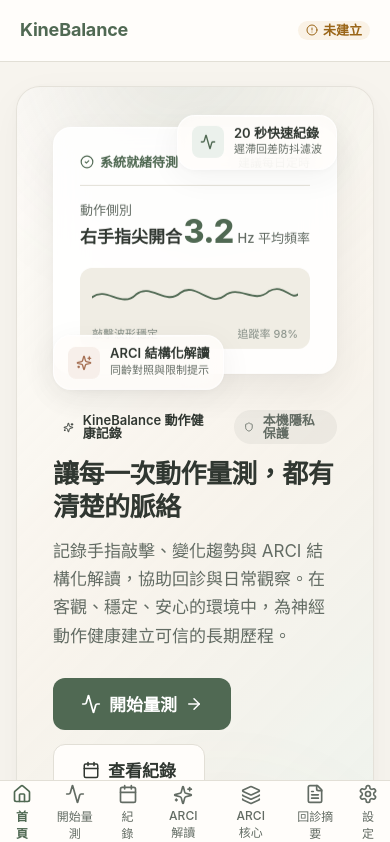
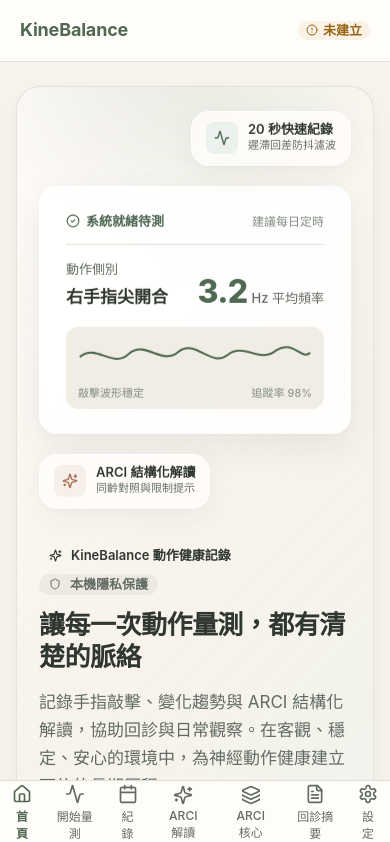
Before and after one commit to Yuz1ove/KineBalance, a React (Vite) app: page / in a window 390 px wide. Shown: the top 842 px of the page. Built offline with nearby package versions, Linux system fonts and the light colour scheme.

Commit message:
Polish live measurement cards and prevent home hero overlap

```diff
--- a/src/components/pages/MeasurePage.css
+++ b/src/components/pages/MeasurePage.css
@@ -1,5 +1,7 @@
 .kb-live-view {
-  margin-bottom: 20px;
+  width: 100%;
+  max-width: 640px;
+  margin: 0 auto 20px;
   scroll-margin-block-start: 12px;
 }
 .kb-measure-viewport { height: min(40svh, 360px); min-height: 180px; }
@@ -12,26 +14,40 @@
 }
 .kb-live-feedback {
   display: grid;
-  grid-template-columns: 1.3fr 1fr;
-  gap: 8px 20px;
-  padding: 14px 18px;
-  background: var(--kb-accent-light, #edf3ed);
-  border-radius: 0 0 var(--kb-radius-lg) var(--kb-radius-lg);
+  grid-template-columns: 1.15fr 1fr;
+  gap: 10px 12px;
+  padding-top: 12px;
   color: var(--kb-text-primary);
 }
+.kb-live-feedback > div {
+  min-width: 0;
+  padding: 14px 18px;
+  border: 1px solid var(--kb-divider);
+  border-radius: var(--kb-radius-lg);
+  background: var(--kb-surface);
+  box-shadow: var(--kb-shadow-subtle);
+}
+.kb-live-feedback > .kb-live-count { background: var(--kb-primary-light); border-color: #d6e1d7; }
+.kb-live-feedback > div > span { display: flex; align-items: center; gap: 8px; color: var(--kb-text-secondary); font-size: 14px; font-weight: 600; margin-bottom: 6px; }
+.kb-live-feedback > div > div { display: flex; align-items: baseline; gap: 6px; }
+.kb-live-feedback > div > div > span { font-size: 14px; color: var(--kb-text-muted); }
 .kb-live-feedback output { font-variant-numeric: tabular-nums; font-weight: 750; line-height: 1.15; }
-.kb-live-count output { font-size: clamp(36px, 6vw, 52px); }
+.kb-live-count output { font-size: clamp(36px, 6vw, 48px); color: var(--kb-primary); }
 .kb-live-time output { font-size: clamp(28px, 5vw, 40px); }
-.kb-live-tracking { grid-column: 1 / -1; margin: 0; font-size: 14px; line-height: 1.4; }
+.kb-live-tracking { grid-column: 1 / -1; display: flex; align-items: baseline; gap: 8px; margin: 0; padding: 0 4px; color: var(--kb-text-secondary); font-size: 13px; line-height: 1.5; }
+.kb-live-tracking::before { content: ''; flex: 0 0 7px; height: 7px; border-radius: 50%; background: var(--kb-warning); }
+.kb-live-tracking[data-tracking="true"]::before { background: var(--kb-success); }
 @media (max-width: 768px) {
   .kb-live-view { scroll-margin-block-start: 80px; }
   .kb-live-view-recording { top: 68px; }
-  .kb-live-feedback { padding: 10px 12px; gap: 6px 12px; }
-  .kb-live-feedback > div > span { font-size: 14px; }
+  .kb-live-feedback { padding-top: 10px; gap: 8px; }
+  .kb-live-feedback > div { padding: 12px; border-radius: var(--kb-radius-md); }
+  .kb-live-feedback > div > span { font-size: 13px; gap: 6px; }
   .kb-measure-viewport { height: min(34svh, 280px); }
 }
 @media (max-height: 500px) {
   .kb-live-view-recording { display: grid; grid-template-columns: 1fr 1fr; align-items: stretch; }
   .kb-live-view-recording .kb-measure-viewport { height: 48svh; min-height: 120px; }
   .kb-live-feedback { gap: 4px 8px; padding: 8px; align-content: center; }
+  .kb-live-feedback > div { padding: 8px; }
 }
--- a/src/components/pages/MeasurePage.tsx
+++ b/src/components/pages/MeasurePage.tsx
@@ -725,9 +725,9 @@
           </div>
 
           {isMeasuring && <section className="kb-live-feedback" aria-label="正式量測即時狀態">
-            <div className="kb-live-count"><span>本次有效開合</span><div><output aria-label="本次有效開合次數" aria-live="polite">{kinematics.tapCount}</output><span> 次</span></div></div>
-            <div className="kb-live-time"><span>{inputMode==='CAMERA'?'剩餘時間':'影片剩餘時間'}</span><div><output aria-label="剩餘秒數">{inputMode==='CAMERA'?countdown:kinematics.progress?Math.max(0,Math.ceil(kinematics.progress.duration-kinematics.progress.seconds)):'—'}</output><span> 秒</span></div></div>
-            <p className="kb-live-tracking" role="status">追蹤狀態：{kinematics.isTracking?'正常':['TRACK_LOST','REACQUIRING'].includes(kinematics.validity??'')?'暫時失追':'請調整手部位置'}{!kinematics.isTracking && ' · 暫停辨識，已完成次數保留'}</p>
+            <div className="kb-live-count"><span><Activity size={16} aria-hidden="true" />本次有效開合</span><div><output aria-label="本次有效開合次數" aria-live="polite">{kinematics.tapCount}</output><span> 次</span></div></div>
+            <div className="kb-live-time"><span><Clock size={16} aria-hidden="true" />{inputMode==='CAMERA'?'剩餘時間':'影片剩餘時間'}</span><div><output aria-label="剩餘秒數">{inputMode==='CAMERA'?countdown:kinematics.progress?Math.max(0,Math.ceil(kinematics.progress.duration-kinematics.progress.seconds)):'—'}</output><span> 秒</span></div></div>
+            <p className="kb-live-tracking" data-tracking={kinematics.isTracking} role="status">追蹤狀態：{kinematics.isTracking?'正常':['TRACK_LOST','REACQUIRING'].includes(kinematics.validity??'')?'暫時失追':'請調整手部位置'}{!kinematics.isTracking && ' · 暫停辨識，已完成次數保留'}</p>
           </section>}
           </div>
 
--- a/src/styles/kinebalance.css
+++ b/src/styles/kinebalance.css
@@ -826,18 +826,24 @@
 }
 
 .kb-hero-visual-stack {
+  display: grid;
+  gap: 20px;
   position: relative;
   width: 100%;
   max-width: 380px;
 }
 
 .kb-hero-card-main {
+  grid-row: 2;
+  min-width: 0;
   width: 100%;
   background: rgba(255, 255, 255, 0.88);
   box-shadow: 0 16px 36px rgba(48, 55, 49, 0.08), 0 2px 8px rgba(48, 55, 49, 0.03);
 }
 
 .kb-glass-card-header {
+  flex-wrap: wrap;
+  gap: 8px;
   display: flex;
   justify-content: space-between;
   align-items: center;
@@ -861,6 +867,8 @@
 }
 
 .kb-glass-metric-hero {
+  flex-wrap: wrap;
+  gap: 12px;
   display: flex;
   justify-content: space-between;
   align-items: flex-end;
@@ -919,7 +927,9 @@
 }
 
 .kb-hero-card-sub {
-  position: absolute;
+  position: relative;
+  width: fit-content;
+  max-width: 100%;
   z-index: 2;
   padding: 0;
 }
@@ -929,13 +939,13 @@
 }
 
 .kb-hero-card-sub1 {
-  bottom: -20px;
-  left: -16px;
+  grid-row: 3;
+  justify-self: start;
 }
 
 .kb-hero-card-sub2 {
-  top: -16px;
-  right: -12px;
+  grid-row: 1;
+  justify-self: end;
 }
 
 .kb-satellite-content {
@@ -1392,14 +1402,8 @@
   .kb-hero-visual-stack {
     max-width: 100%;
   }
-  .kb-hero-card-sub1 {
-    left: 0;
-    bottom: -16px;
-  }
-  .kb-hero-card-sub2 {
-    right: 0;
-    top: -12px;
-  }
+  .kb-hero-badge-row { flex-wrap: wrap; }
+  .kb-hero-cinematic { padding: 28px 22px; }
 }
 
 /* Print Styles */
```
